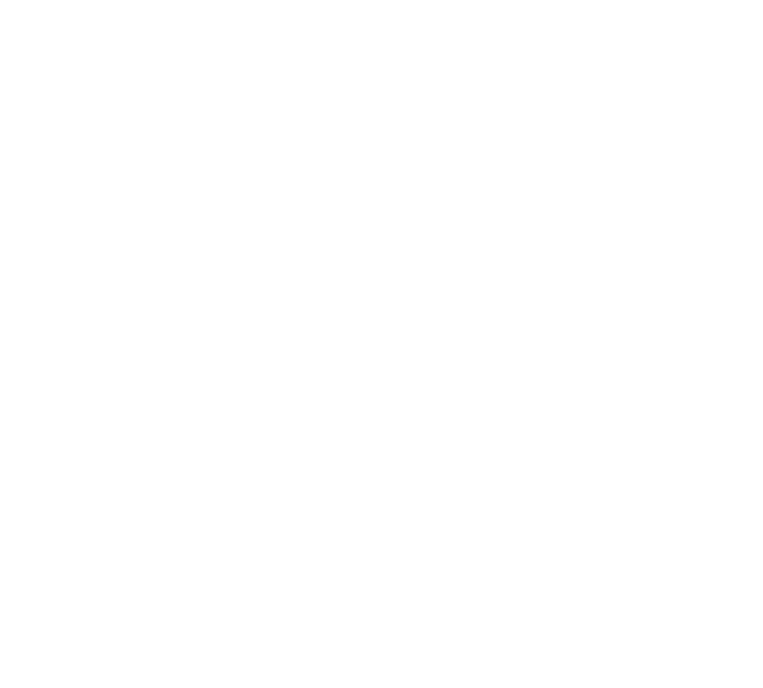
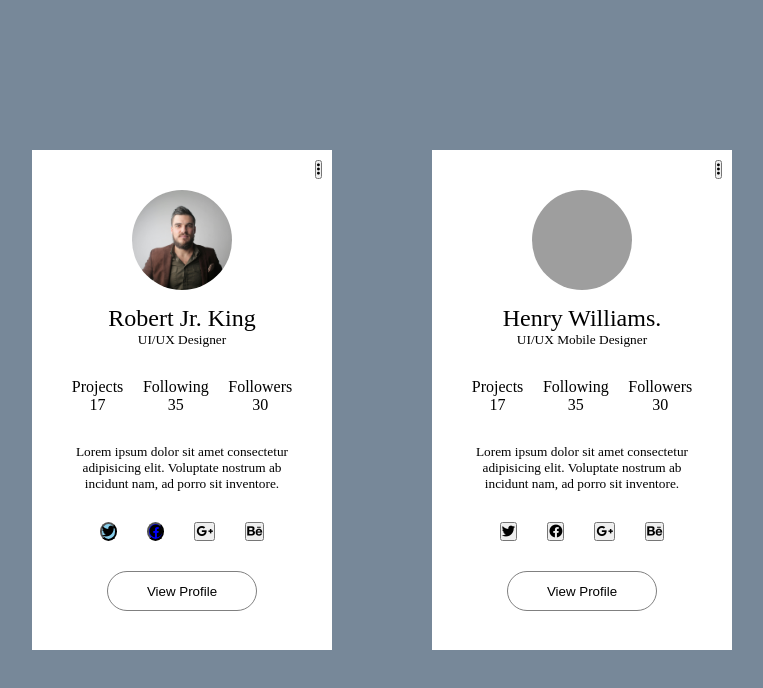
Before and after one commit to KayaScript07/Task-1-05.-CSS.-Flex-User-Card, a plain HTML site: page index.html in a window 1280 px wide. Shown: the whole page, without its empty margins (258-1021 px from the left). Drawn offline with Linux system fonts and the light colour scheme; grey boxes are pictures that could not be loaded.

Commit message:
Add html-code and css styles

```diff
--- a/assets/CSS/style.css
+++ b/assets/CSS/style.css
@@ -0,0 +1,121 @@
+* {
+    box-sizing: border-box;
+    margin: 0;
+    padding: 0;
+
+}
+
+body {
+    background-color: rgb(119,136,153);
+    font-weight:150;
+
+
+}
+
+.cardContainer {
+    display: flex;
+    justify-content:center;
+    align-items: center;
+    gap: 100px;
+    max-width: 1200px;
+    flex-wrap: wrap;
+    margin:150px 100px;
+
+
+}
+
+.card1 , .card2 {
+    height: 500px;
+    width: 300px;
+    background-color: white;
+    padding:20px 30px;
+  }
+
+  .profileData1, .profileData2 {
+    position: relative;
+    display: flex;
+    flex-direction: column;
+    justify-content: center;
+    align-items: center;
+
+
+
+  }
+.actionMenu1, .actionMenu2 {
+position: absolute;
+top: -10px;
+right:-20px;
+
+}
+
+.user-Img1 , .user-Img2 {
+    height:100px;
+    width: 100px;
+    object-fit:cover;
+   border-radius: 50%;
+     margin-top: 20px; /*image перемістила нижче за допоомгою margin. Це ок чи потрібно було іншими способами?*/
+  }
+
+  .user-Img1 {
+    object-position: 35% 50%; /*Чи це ок, таким чином до деталей позиціонувати image?*/
+  }
+
+  .user-Img2 {
+    object-position: 35% 0; /*Чи це ок, таким чином до деталей позиціонувати image?*/
+  }
+
+.userName {
+margin-top: 15px;
+font-weight: lighter;
+
+}
+.activityList {
+    display: flex;
+    margin-top: 30px;
+    list-style: none;
+    text-align: center;
+    margin-bottom: 30px;
+
+
+}
+p {
+
+    text-align:center;
+    font-size:smaller;
+
+}
+.socialNetworksInfo {
+    display: flex;
+    justify-content: center;
+    align-items: center;
+    gap: 30px;
+    margin-top: 30px;
+
+
+}
+
+.socialLinkItemTwitter {
+border-radius: 60%;
+background-color: skyblue;
+
+}
+.socialLinkItemFacebook {
+  background-color: blue;
+  border-radius: 60%;
+}
+
+.cardFooter {
+
+    text-align: center;
+    margin-top: 30px;
+
+}
+.profileBtn {
+
+    height: 40px;
+    width: 150px;
+    border-radius: 20px;
+    border: 1px solid grey;
+    background-color: white;
+
+}
--- a/index.html
+++ b/index.html
@@ -1,12 +1,106 @@
 <!DOCTYPE html>
 <html lang="en">
-<head>
-    <meta charset="UTF-8">
-    <meta name="viewport" content="width=device-width, initial-scale=1.0">
-    <title>git </title>
-    <link rel="stylesheet" href="./assets/CSS/style.css">
-</head>
-<body>
+  <head>
+    <meta charset="UTF-8" />
+    <meta name="viewport" content="width=device-width, initial-scale=1.0" />
+    <title>git</title>
+    <link rel="stylesheet" href="./assets/CSS/style.css" />
+    <link
+      rel="stylesheet"
+      href="https://cdnjs.cloudflare.com/ajax/libs/font-awesome/6.4.0/css/all.min.css"
+    />
+  </head>
+  <body>
+    <div class="cardContainer">
+    <div class="card1">
+      <div class="profileData1">
+        <button class="actionMenu1">
+          <i class="fa-solid fa-ellipsis-vertical"></i>
+        </button>
+        <img
+          class="user-Img1"
+          src="./images/Profile-img1.jpeg"
+          alt="Profile-photo"
+        />
+        <h2 class="userName">Robert Jr. King</h2> <!--У мепне в розмітці немає h1, одразу йде h2. Так можна?-->
+        <p>UI/UX Designer</p>
+      </div>
+      <div class="1">
+        <ul class="activityList">
+          <li>Projects 17</li>
+          <li>Following 35</li>
+          <li>Followers 30</li>
+        </ul>
+      </div>
+        <p>
+          Lorem ipsum dolor sit amet consectetur adipisicing elit. Voluptate
+          nostrum ab incidunt nam, ad porro sit inventore.
+        </p>
 
-</body>
+      <div class="socialNetworksInfo">
+        <button class="socialLinkItemTwitter">
+          <i class="fa-brands fa-twitter"></i>
+        </button>
+        <button class="socialLinkItemFacebook">
+          <i class="fa-brands fa-facebook"></i>
+        </button>
+        <button class="socialLinkItemGoogle+">
+          <i class="fa-brands fa-google-plus-g"></i>
+        </button>
+        <button class="socialLinkItemBehance">
+          <i class="fa-brands fa-behance"></i>
+        </button>
+      </div>
+      <footer class="cardFooter">
+        <button class="profileBtn">View Profile</button>
+      </footer>
+    </div>
+    <div class="card2">
+
+      <div class="profileData2">
+        <button class="actionMenu2">
+          <i class="fa-solid fa-ellipsis-vertical"></i>
+        </button>
+        <img
+          class="user-Img2"
+          src="./images/Profile-img2.jpeg"
+          alt="Profile-photo"
+        />
+        <h2 class="userName">Henry Williams.</h2>
+        <p>UI/UX Mobile Designer</p>
+      </div>
+      <div class="1">
+        <ul class="activityList">
+          <li>Projects 17</li>
+          <li>Following 35</li>
+          <li>Followers 30</li>
+        </ul>
+</div>
+        <p>
+          Lorem ipsum dolor sit amet consectetur adipisicing elit. Voluptate
+          nostrum ab incidunt nam, ad porro sit inventore.
+        </p>
+
+      <div class="socialNetworksInfo">
+        <button class="socialLinkItem">
+          <i class="fa-brands fa-twitter"></i>
+        </button>
+        <button class="socialLinkItem">
+          <i class="fa-brands fa-facebook"></i>
+        </button>
+        <button class="socialLinkItem">
+          <i class="fa-brands fa-google-plus-g"></i>
+        </button>
+        <button class="socialLinkItem">
+          <i class="fa-brands fa-behance"></i>
+        </button>
+      </div>
+      <footer class="cardFooter">
+        <button class="profileBtn">View Profile</button>
+      </footer>
+
+
+    </div>
+    </div>
+  </body>
 </html>
```
Also changed, not shown: images/Profile-img1.jpeg (added), 1 other file.
